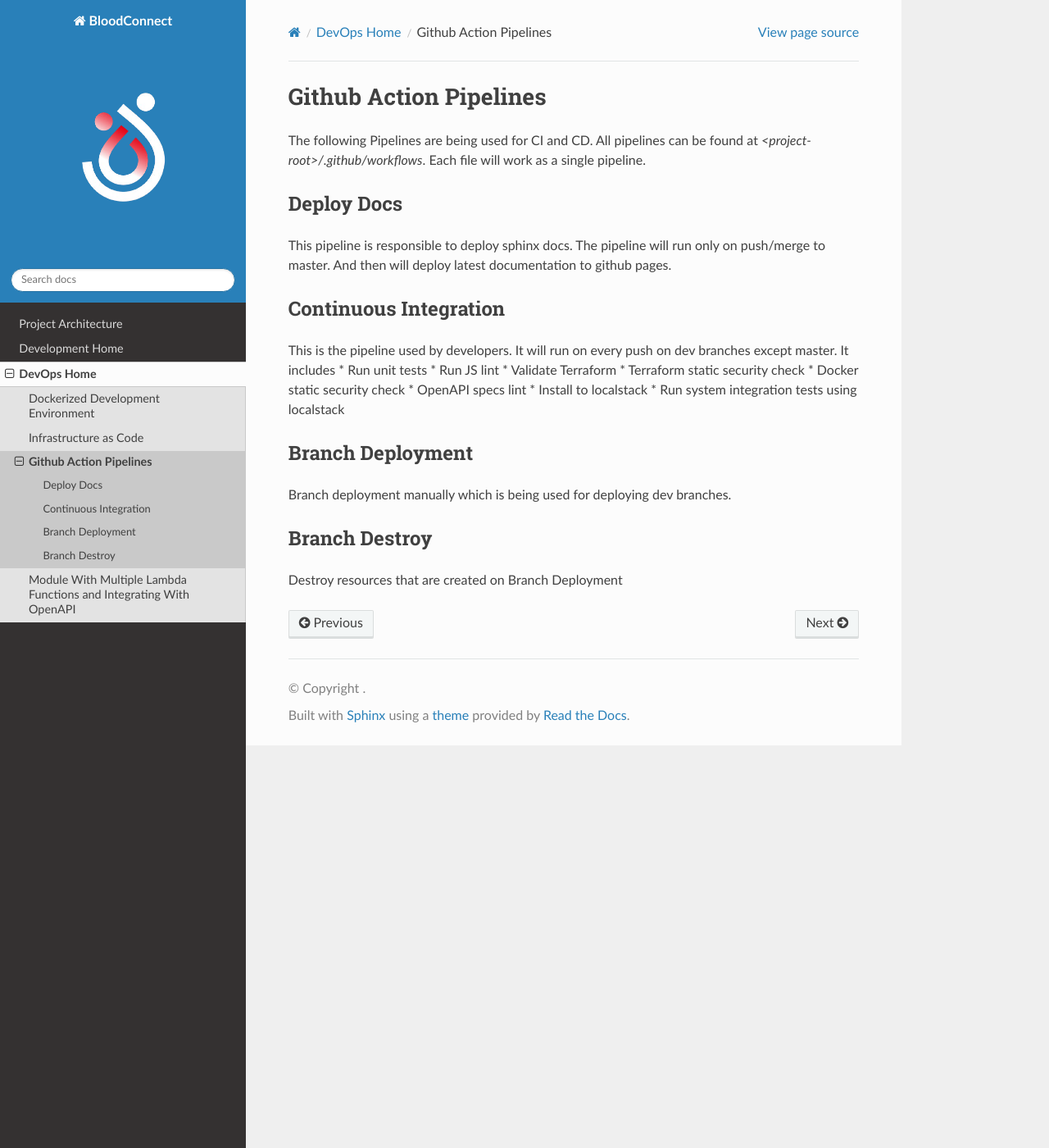
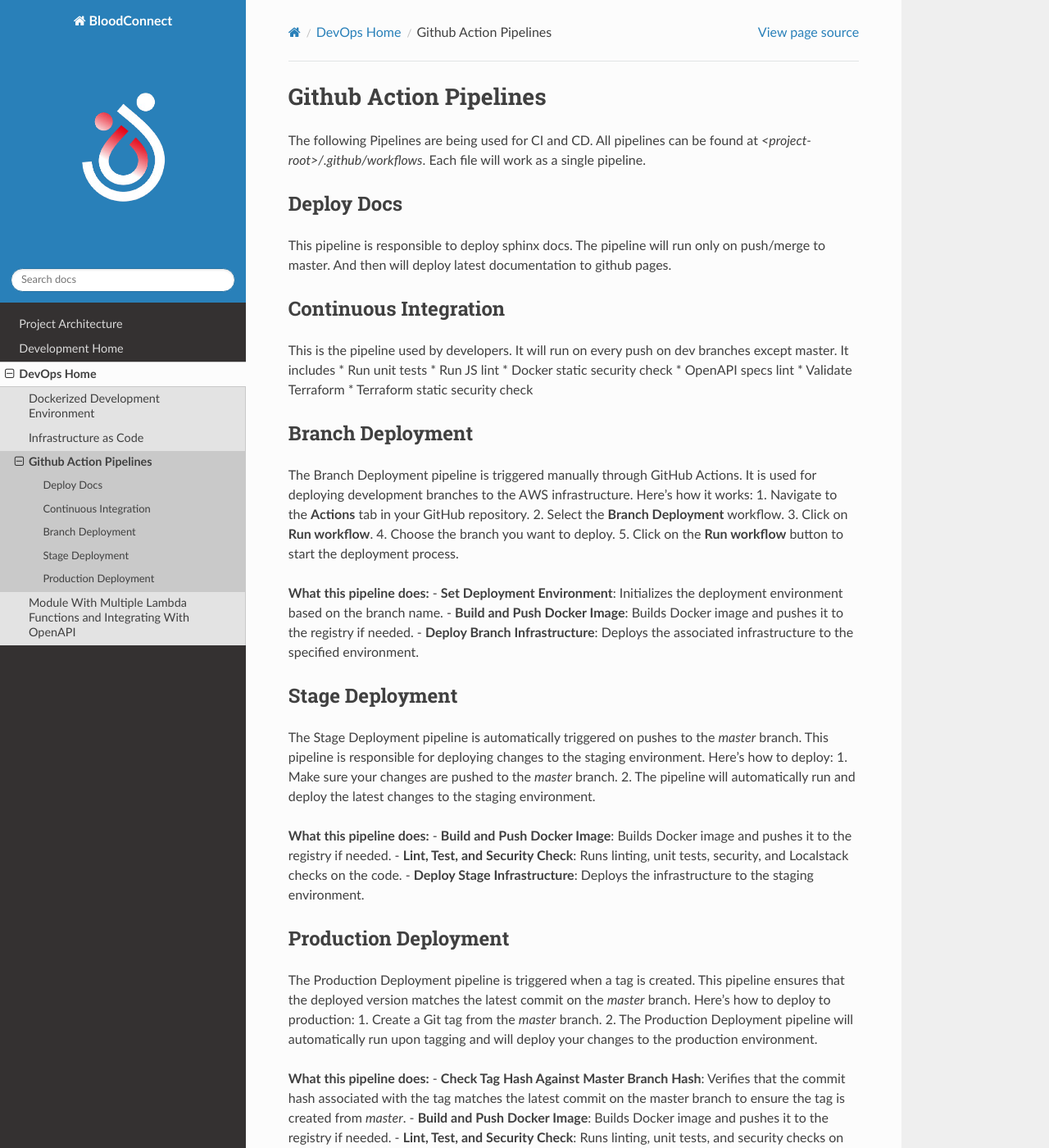
Before and after one commit to CraftsmenLtd/BloodConnect, a Sphinx documentation site: the page built from docs/devops/Pipelines.rst, in a window 1280 px wide and 1400 px high. Shown: the whole window at 82% size. Built offline with Sphinx 7.4.7 and the Read the Docs theme 2.0.0, drawn with Linux system fonts in a browser that asks for light colours; some of the changed text lies outside the part shown.

Commit message:
I-#118: Update documentation on devops section for pipeline usages

```diff
--- a/docs/devops/Pipelines.rst
+++ b/docs/devops/Pipelines.rst
@@ -16,17 +16,48 @@ Continuous Integration
 This is the pipeline used by developers. It will run on every push on dev branches except master. It includes
 * Run unit tests
 * Run JS lint
+* Docker static security check
+* OpenAPI specs lint
 * Validate Terraform
 * Terraform static security check
-* Docker static security check
-* OpenAPI specs lint
-* Install to localstack
-* Run system integration tests using localstack
 
 Branch Deployment
 ~~~~~~~~~~~~~~~~~
-Branch deployment manually which is being used for deploying dev branches.
+The Branch Deployment pipeline is triggered manually through GitHub Actions. It is used for deploying development branches to the AWS infrastructure. Here’s how it works:
+1. Navigate to the **Actions** tab in your GitHub repository.
+2. Select the **Branch Deployment** workflow.
+3. Click on **Run workflow**.
+4. Choose the branch you want to deploy.
+5. Click on the **Run workflow** button to start the deployment process.
 
-Branch Destroy
-~~~~~~~~~~~~~~
-Destroy resources that are created on Branch Deployment
+**What this pipeline does:**
+- **Set Deployment Environment**: Initializes the deployment environment based on the branch name.
+- **Build and Push Docker Image**: Builds Docker image and pushes it to the registry if needed.
+- **Deploy Branch Infrastructure**: Deploys the associated infrastructure to the specified environment.
+
+
+Stage Deployment
+~~~~~~~~~~~~~~~~~
+The Stage Deployment pipeline is automatically triggered on pushes to the `master` branch. This pipeline is responsible for deploying changes to the staging environment. Here’s how to deploy:
+1. Make sure your changes are pushed to the `master` branch.
+2. The pipeline will automatically run and deploy the latest changes to the staging environment.
+
+**What this pipeline does:**
+- **Build and Push Docker Image**: Builds Docker image and pushes it to the registry if needed.
+- **Lint, Test, and Security Check**: Runs linting, unit tests, security, and Localstack checks on the code.
+- **Deploy Stage Infrastructure**: Deploys the infrastructure to the staging environment.
+
+
+Production Deployment
+~~~~~~~~~~~~~~~~~~~~~
+The Production Deployment pipeline is triggered when a tag is created. This pipeline ensures that the deployed version matches the latest commit on the `master` branch. Here’s how to deploy to production:
+1. Create a Git tag from the `master` branch.
+2. The Production Deployment pipeline will automatically run upon tagging and will deploy your changes to the production environment.
+
+**What this pipeline does:**
+- **Check Tag Hash Against Master Branch Hash**: Verifies that the commit hash associated with the tag matches the latest commit on the master branch to ensure the tag is created from `master`.
+- **Build and Push Docker Image**: Builds Docker image and pushes it to the registry if needed.
+- **Lint, Test, and Security Check**: Runs linting, unit tests, and security checks on the code.
+- **Deploy Branch Infrastructure**: Deploys the Docker image and associated infrastructure to the production environment.
+
+If you want to deploy changes to either the staging or production environment, ensure that your code is tested and ready for deployment, and follow the respective steps outlined above.
```
